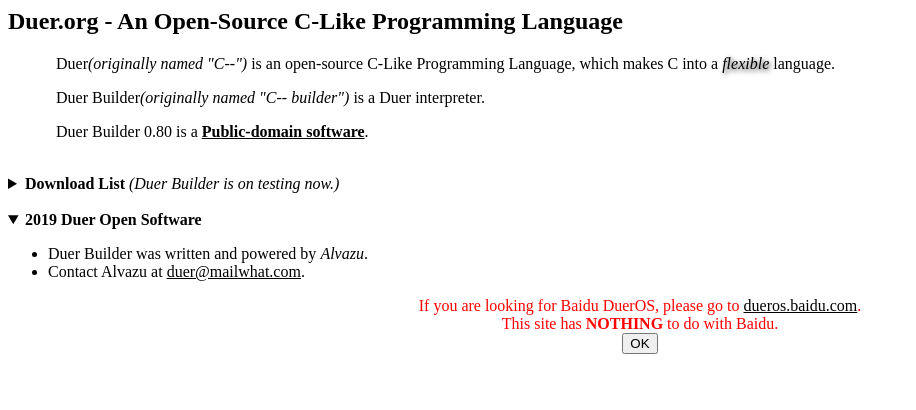
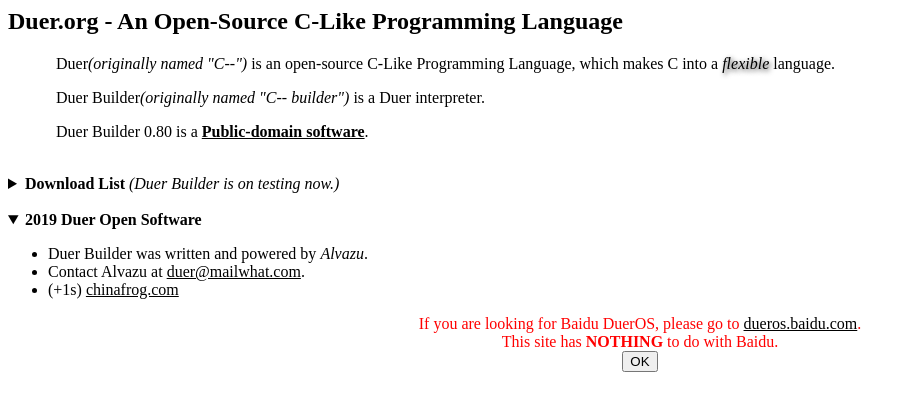
Before and after one commit to alvazu/duer-exhibition, a plain HTML site: page index.html in a window 1280 px wide. Both pictures are taken after a click on the heading "2019 Duer Open Software". Shown: the whole page, without its empty margins (0-916 px from the left). Drawn offline with nearby package versions, Linux system fonts and the light colour scheme.

Commit message:
Update index.html

```diff
--- a/index.html
+++ b/index.html
@@ -23,6 +23,7 @@
 <ul>
 <li>Duer Builder was written and powered by <i>Alvazu</i>.
 <li>Contact Alvazu at <a href="mailto:duer@mailwhat.com">duer@mailwhat.com</a>.</li>
+<li>(+1s) <a href="https://www.chinafrog.com/">chinafrog.com</a></li>
 </ul>
 </details>
 <div id="tip"><center style="color: red;">
```
